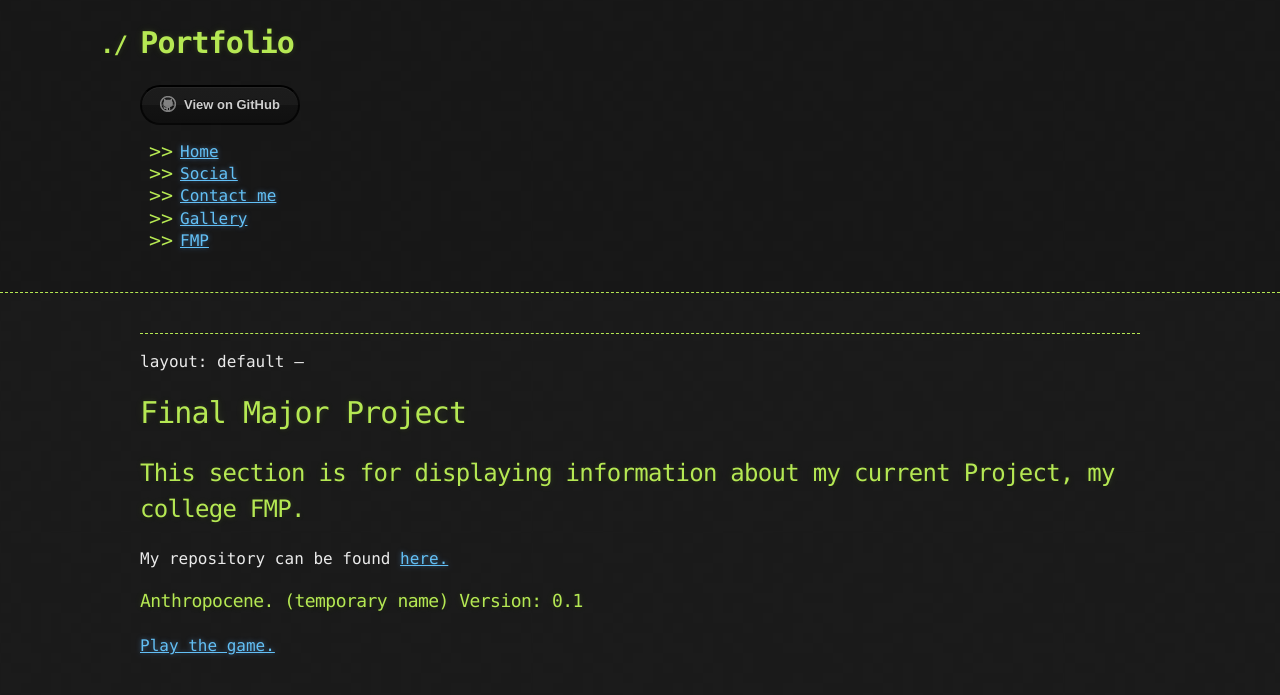
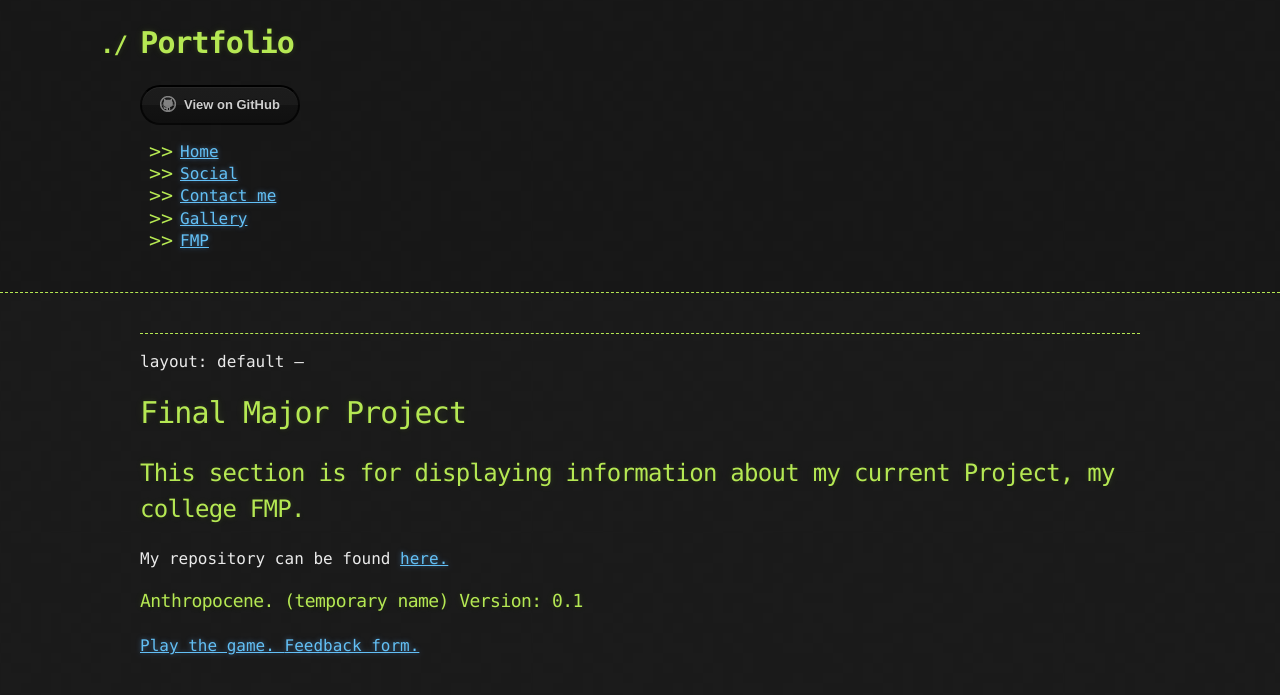
Before and after one commit to ElliotEserin/Portfolio, a Jekyll site: the page built from FMP.md, in a window 1280 px wide. Shown: the top 695 px of the page. Built offline with Jekyll 4.4.1, drawn with Linux system fonts in a browser that asks for light colours; our own code applies the rules of GitHub Pages for plain Markdown files; the repository's description, which GitHub fills in, is left out.

Commit message:
Update FMP.md

```diff
--- a/FMP.md
+++ b/FMP.md
@@ -11,3 +11,4 @@ My repository can be found [here.](https://github.com/ElliotEserin/Anthropocene-
 ### Anthropocene. (temporary name) Version: 0.1
 
 <a href="game.html"> Play the game. </a>
+[Feedback form.](https://docs.google.com/forms/d/1aUp0jB0AO2GKBhPXXRCqSPv9xr7dgaqbujqi9uCoCLc/prefill)
```
